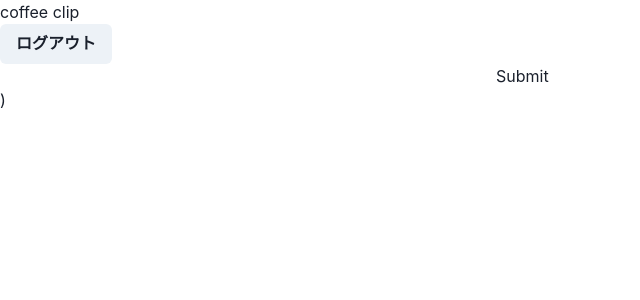
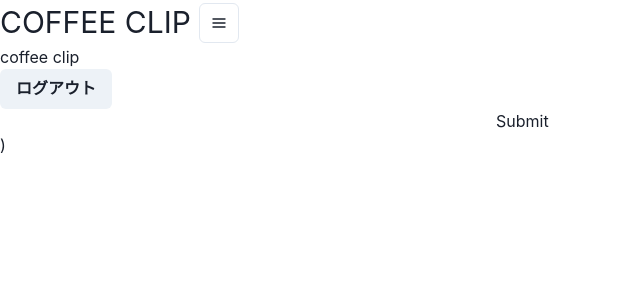
Before and after one commit to ccj7/coffee-clip, a Next.js app in the folder front/: page /auth/signin in a window 1280 px wide. Shown: the top 300 px of the page, without its empty margins (0-640 px from the left). Built offline with nearby package versions, Linux system fonts and the light colour scheme; no server answers.

Commit message:
init: チャクラiconをインストール

```diff
--- a/front/components/shop/Header.tsx
+++ b/front/components/shop/Header.tsx
@@ -1,7 +1,18 @@
+import {
+  HStack,
+  IconButton,
+  Menu,
+  MenuButton,
+  MenuItem,
+  MenuList,
+} from '@chakra-ui/react'
+import { HamburgerIcon, NotAllowedIcon } from '@chakra-ui/icons'
+
 import { getAuth, signOut } from 'firebase/auth'
 import Link from 'next/link'
 import firebase from '../../auth/firebaseConfig'
 import PrimaryButton from '../Button'
+import { Text } from '@chakra-ui/react'
 
 function Header() {
   const logout = async () => {
@@ -16,6 +27,25 @@ function Header() {
   }
   return (
     <div>
+      <HStack>
+        <Link href="/">
+          <Text fontSize="3xl">COFFEE CLIP</Text>
+        </Link>
+        <Menu>
+          <MenuButton
+            as={IconButton}
+            aria-label="Options"
+            icon={<HamburgerIcon />}
+            variant="outline"
+            color="brand.300"
+          />
+          <MenuList>
+            <MenuItem icon={<NotAllowedIcon />} onClick={logout}>
+              Logout
+            </MenuItem>
+          </MenuList>
+        </Menu>
+      </HStack>
       <Link href="/">
         <h1>coffee clip</h1>
       </Link>
--- a/front/package.json
+++ b/front/package.json
@@ -9,6 +9,7 @@
     "lint": "next lint"
   },
   "dependencies": {
+    "@chakra-ui/icons": "^1.1.1",
     "@chakra-ui/react": "^1.7.4",
     "@emotion/react": "^11.7.1",
     "@emotion/styled": "^11.6.0",
```
Also changed, not shown: 1 other file (tests, documents, lock files or other folders).
